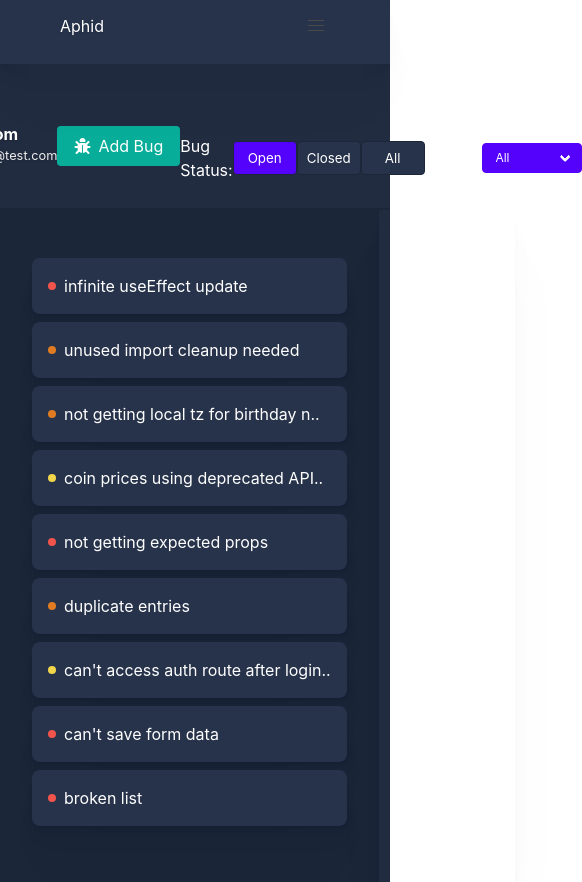
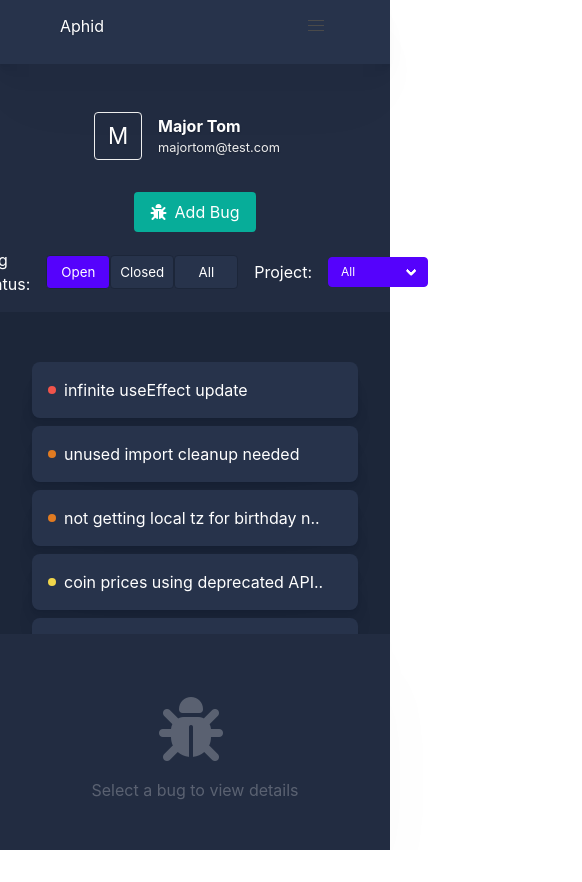
Before and after one commit to han-sen/aphid-demo, a React (Create React App) app: page / in a window 390 px wide. Shown: the whole page, 582 px wide, since content can reach past the window. After the commit the page ends 850 px from the top, so only its background shows below. Built offline with nearby package versions, Linux system fonts and the light colour scheme.

Commit message:
added responsive styles for bugs and filter areas

```diff
--- a/src/styles/_bug.scss
+++ b/src/styles/_bug.scss
@@ -147,3 +147,10 @@
         display: none;
     }
 }
+
+@media screen and (max-width: $br-med) {
+    .bugs_wrap {
+        max-height: 20rem;
+        overflow-y: auto;
+    }
+}
--- a/src/styles/_dashboard.scss
+++ b/src/styles/_dashboard.scss
@@ -13,10 +13,16 @@
 @media screen and (max-width: $br-large) {
     .dashboard_wrap {
         flex-direction: column;
-        height: auto;
     }
     .dashboard_inner_wrap {
         width: 100%;
         border-top: 2px solid $ui-x-dark;
+        flex: 1;
     }
 }
+
+@media screen and (max-width: $br-med) {
+    .dashboard_inner_wrap {
+        flex-direction: column;
+    }
+}
--- a/src/styles/_expanded.scss
+++ b/src/styles/_expanded.scss
@@ -26,3 +26,10 @@
 .expanded_bug_icon {
     font-size: 4rem;
 }
+
+@media screen and (max-width: $br-med) {
+    .expanded_wrap {
+        width: 100%;
+        background: $ui-dark;
+    }
+}
--- a/src/styles/_sidebar.scss
+++ b/src/styles/_sidebar.scss
@@ -94,9 +94,30 @@
         width: 100%;
         justify-content: center;
         align-items: baseline;
+        padding-left: 0;
     }
     .filter_form_wrap {
         display: flex;
         align-items: center;
     }
+    .user_wrap {
+        margin-right: 1rem;
+    }
+    .filter_form_wrap label {
+        margin: 0 1rem;
+    }
 }
+
+@media screen and (max-width: $br-med) {
+    .sidebar_wrap {
+        flex-direction: column;
+        align-items: center;
+    }
+    .filter_form_wrap {
+        margin: 1rem 0;
+    }
+    .user_avatar {
+        width: 3rem;
+        height: 3rem;
+    }
+}
--- a/src/styles/_variables.scss
+++ b/src/styles/_variables.scss
@@ -1,4 +1,5 @@
 /*** FONTS ***/
+$font-primary: sans-serif;
 $font-accent: "Fira Mono", monospace;
 
 /*** COLORS ***/
@@ -24,6 +25,7 @@ $text-shadow: 0 1px 2px rgba(0, 0, 0, 0.2);
 
 /*** BREAKPOINTS ***/
 $br-large: 1300px;
+$br-med: 900px;
 
 /*** UTIL CLASSES ***/
 .severity--moderate {
```
